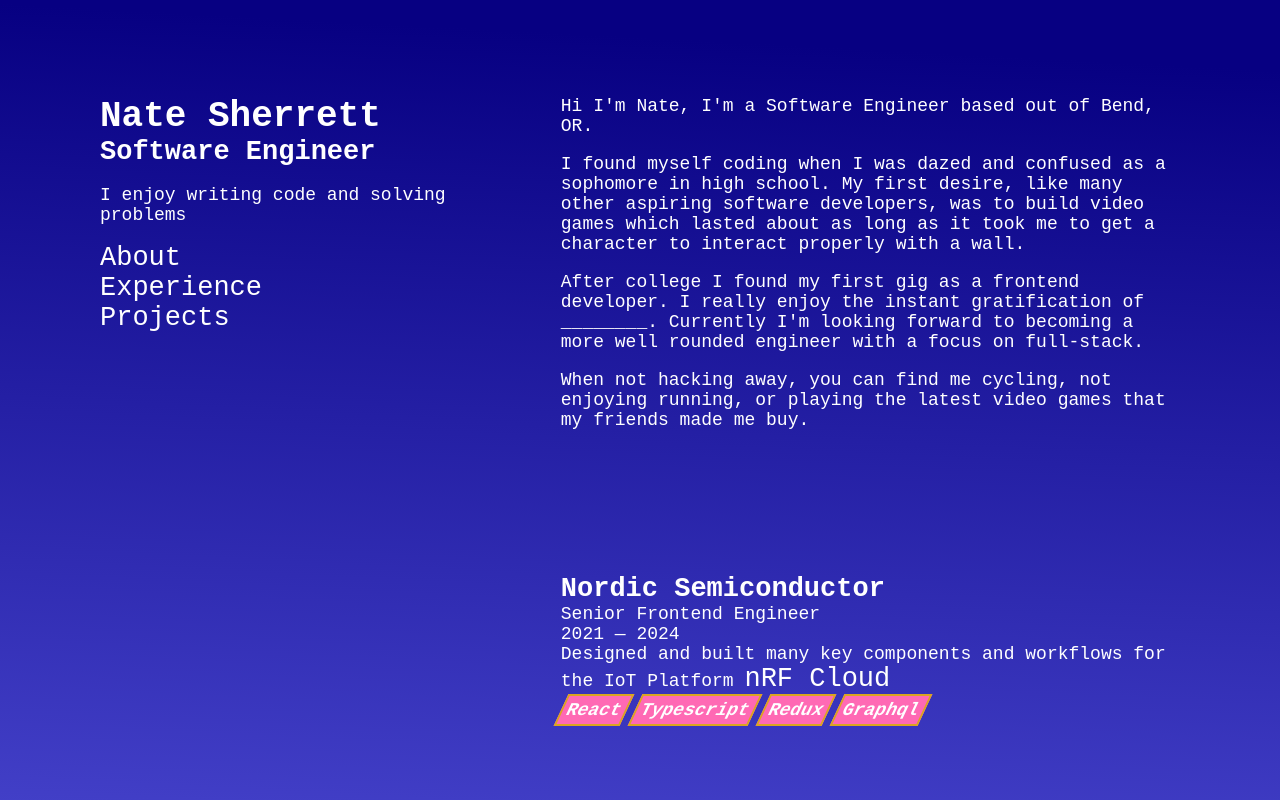
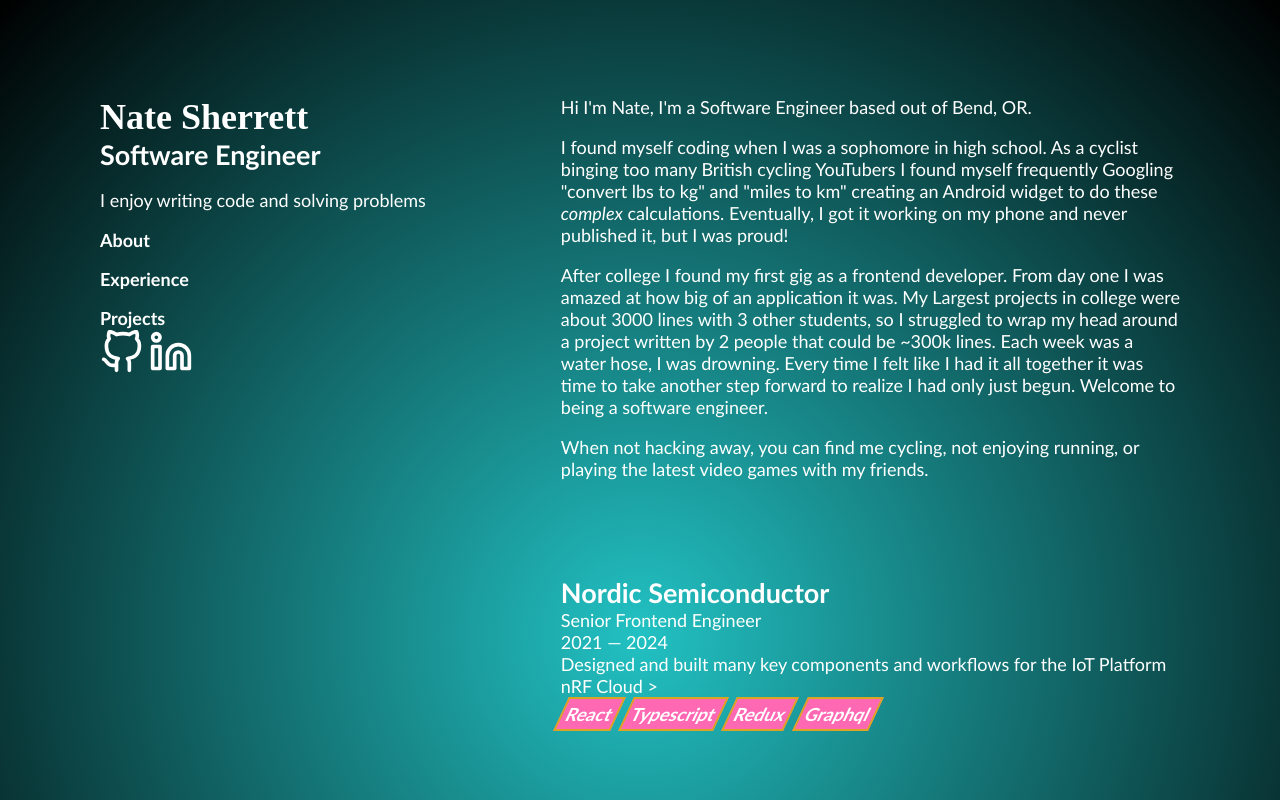
Before and after one commit to sherretten/website, a SvelteKit app: page / in a window 1280 px wide. Shown: the top 800 px of the page. Built offline with nearby package versions, Linux system fonts and the light colour scheme.

Commit message:
start on fun styles

```diff
--- a/src/app.html
+++ b/src/app.html
@@ -10,7 +10,7 @@
 </head>
 
 <body data-sveltekit-preload-data="hover">
-	<div class="relative" style="display: contents">%sveltekit.body%</div>
+	<div style="display: contents">%sveltekit.body%</div>
 </body>
 
 </html>
@@ -18,13 +18,11 @@
 <style>
 	body {
 		color: white;
-		font-family: 'Courier New', Courier, monospace;
+		font-family: 'Gill Sans', 'Gill Sans MT', Calibri, 'Trebuchet MS', sans-serif;
 		margin: 0;
 		font-size: large;
-		background: linear-gradient(183deg, rgba(7, 0, 130, 1) 5%, rgba(106, 106, 246, 1) 100%);
+		background: radial-gradient(circle, #22c1c3 0%, rgba(0, 0, 0, 1) 100%);
 	}
-
-	.relative {}
 
 	html {
 		scroll-behavior: smooth;
--- a/src/routes/+page.svelte
+++ b/src/routes/+page.svelte
@@ -5,43 +5,86 @@
 			<h2>Software Engineer</h2>
 			<p>I enjoy writing code and solving problems</p>
 			<nav>
-				<a href="#about">About</a>
-				<a href="#experience">Experience</a>
-				<a href="#projects">Projects</a>
+				<a class="section-link" href="#about">About</a>
+				<a class="section-link" href="#experience">Experience</a>
+				<a class="section-link" href="#projects">Projects</a>
 			</nav>
+
+			<div class="outer-links">
+				<svg
+					xmlns="http://www.w3.org/2000/svg"
+					role="img"
+					viewBox="0 0 24 24"
+					fill="none"
+					stroke="currentColor"
+					stroke-width="2"
+					stroke-linecap="round"
+					stroke-linejoin="round"
+					class="icon"
+					><title>GitHub</title><path
+						d="M9 19c-5 1.5-5-2.5-7-3m14 6v-3.87a3.37 3.37 0 0 0-.94-2.61c3.14-.35 6.44-1.54 6.44-7A5.44 5.44 0 0 0 20 4.77 5.07 5.07 0 0 0 19.91 1S18.73.65 16 2.48a13.38 13.38 0 0 0-7 0C6.27.65 5.09 1 5.09 1A5.07 5.07 0 0 0 5 4.77a5.44 5.44 0 0 0-1.5 3.78c0 5.42 3.3 6.61 6.44 7A3.37 3.37 0 0 0 9 18.13V22"
+					></path></svg
+				>
+				<svg
+					xmlns="http://www.w3.org/2000/svg"
+					role="img"
+					viewBox="0 0 24 24"
+					fill="none"
+					stroke="currentColor"
+					stroke-width="2"
+					stroke-linecap="round"
+					stroke-linejoin="round"
+					class="icon"
+					><title>LinkedIn</title><path
+						d="M16 8a6 6 0 0 1 6 6v7h-4v-7a2 2 0 0 0-2-2 2 2 0 0 0-2 2v7h-4v-7a6 6 0 0 1 6-6z"
+					></path><rect x="2" y="9" width="4" height="12"></rect><circle
+						cx="4"
+						cy="4"
+						r="2"
+					></circle></svg
+				>
+			</div>
 		</header>
 
 		<!-- — -->
 		<main>
 			<section id="about">
+				<h2 class="section-title">About</h2>
 				<div>Hi I'm Nate, I'm a Software Engineer based out of Bend, OR.</div>
 				<p>
-					I found myself coding when I was dazed and confused as a sophomore in
-					high school. My first desire, like many other aspiring software
-					developers, was to build video games which lasted about as long as it
-					took me to get a character to interact properly with a wall.
+					I found myself coding when I was a sophomore in high school. As a
+					cyclist binging too many British cycling YouTubers I found myself
+					frequently Googling "convert lbs to kg" and "miles to km" creating an
+					Android widget to do these <i>complex</i>
+					calculations. Eventually, I got it working on my phone and never published
+					it, but I was proud!
 				</p>
 				<p>
-					After college I found my first gig as a frontend developer. I really
-					enjoy the instant gratification of ________. Currently I'm looking
-					forward to becoming a more well rounded engineer with a focus on
-					full-stack.
+					After college I found my first gig as a frontend developer. From day
+					one I was amazed at how big of an application it was. My Largest
+					projects in college were about 3000 lines with 3 other students, so I
+					struggled to wrap my head around a project written by 2 people that
+					could be ~300k lines. Each week was a water hose, I was drowning.
+					Every time I felt like I had it all together it was time to take
+					another step forward to realize I had only just begun. Welcome to
+					being a software engineer.
 				</p>
 				<p>
 					When not hacking away, you can find me cycling, not enjoying running,
-					or playing the latest video games that my friends made me buy.
+					or playing the latest video games with my friends.
 				</p>
 			</section>
 
 			<section id="experience">
-				<div>
+				<h2 class="section-title">Experience</h2>
+				<a href="https://nrfcloud.com" target="_blank"> </a>
 				<div class="job-container">
 					<h1>Nordic Semiconductor</h1>
 					<div class="title">Senior Frontend Engineer</div>
 					<div class="date">2021 — 2024</div>
 					<div class="description">
 						Designed and built many key components and workflows for the IoT
-							Platform <a href="https://nrfcloud.com">nRF Cloud</a>
+						Platform nRF Cloud >
 					</div>
 					<div class="stacks">
 						<div class="stack">React</div>
@@ -50,12 +93,12 @@
 						<div class="stack">Graphql</div>
 					</div>
 				</div>
-				</div>
 			</section>
 			<section id="projects">
+				<h2 class="section-title">Projects</h2>
 				<div class="projects-container">
 					<div class="codewithfriends">
-						<h1>Some project that I'm making up.</h1>
+						<h1>Jira Clone</h1>
 						<div class="date">2024</div>
 						<div class="description">
 							This project is somethign sillly that I thought up to learn more
@@ -71,6 +114,7 @@
 								<div class="stack">Python</div>
 							</div>
 						</div>
+					</div>
 					<div class="codewithfriends">
 						<h1>Code With Friends</h1>
 						<div class="date">2024</div>
@@ -83,13 +127,28 @@
 						</div>
 					</div>
 				</div>
-				</div>
 			</section>
 		</main>
 	</div>
 </div>
 
 <style>
+	.name {
+		font-family: cursive;
+	}
+	.icon {
+		height: 44px;
+		aspect-ratio: 1;
+	}
+	.section-title {
+		display: none;
+		@media (max-width: 600px) {
+			display: block;
+			margin-bottom: 1rem;
+			border-bottom: 1px solid white;
+		}
+	}
+
 	.container {
 		margin-left: auto;
 		margin-right: auto;
@@ -134,12 +193,13 @@
 	}
 	section {
 		width: 100%;
-		margin-bottom: 9rem;
-		scroll-margin-top: 6rem;
+		margin-bottom: 6rem;
+		scroll-margin-top: 3rem;
 	}
 	nav {
 		display: flex;
 		flex-direction: column;
+		gap: 1rem;
 		@media (max-width: 600px) {
 			display: none;
 		}
@@ -147,7 +207,8 @@
 	a {
 		color: inherit;
 		text-decoration: none;
-		font-size: 1.5em;
+		font-weight: bold;
+		width: fit-content;
 	}
 	a:visited {
 		text-decoration: none;
@@ -156,10 +217,21 @@
 	a:active {
 		border: 1px solid goldenrod;
 	}
+	.section-link::after {
+		transition: width 0.5s cubic-bezier(0.075, 0.82, 0.165, 1);
+		content: "";
+		height: 1px;
+		width: 0px;
+		position: relative;
+		display: block;
+		background-color: black;
+	}
+	.section-link:hover::after {
+		width: 100%;
+	}
 
-	.job-container {
-		/* background-color: white; */
-		/* color: black; */
+	.codewithfriends {
+		margin-bottom: 3rem;
 	}
 
 	.stacks {
@@ -172,8 +244,6 @@
 		font-weight: bold;
 		background-color: hotpink;
 		width: fit-content;
-		/* translate:; */
 		transform: skewX(-25deg);
-		/* rotate: 25deg; */
 	}
 </style>
```
Also changed, not shown: static/favicon.png. Lines whose indentation alone changed are shown as unchanged.
